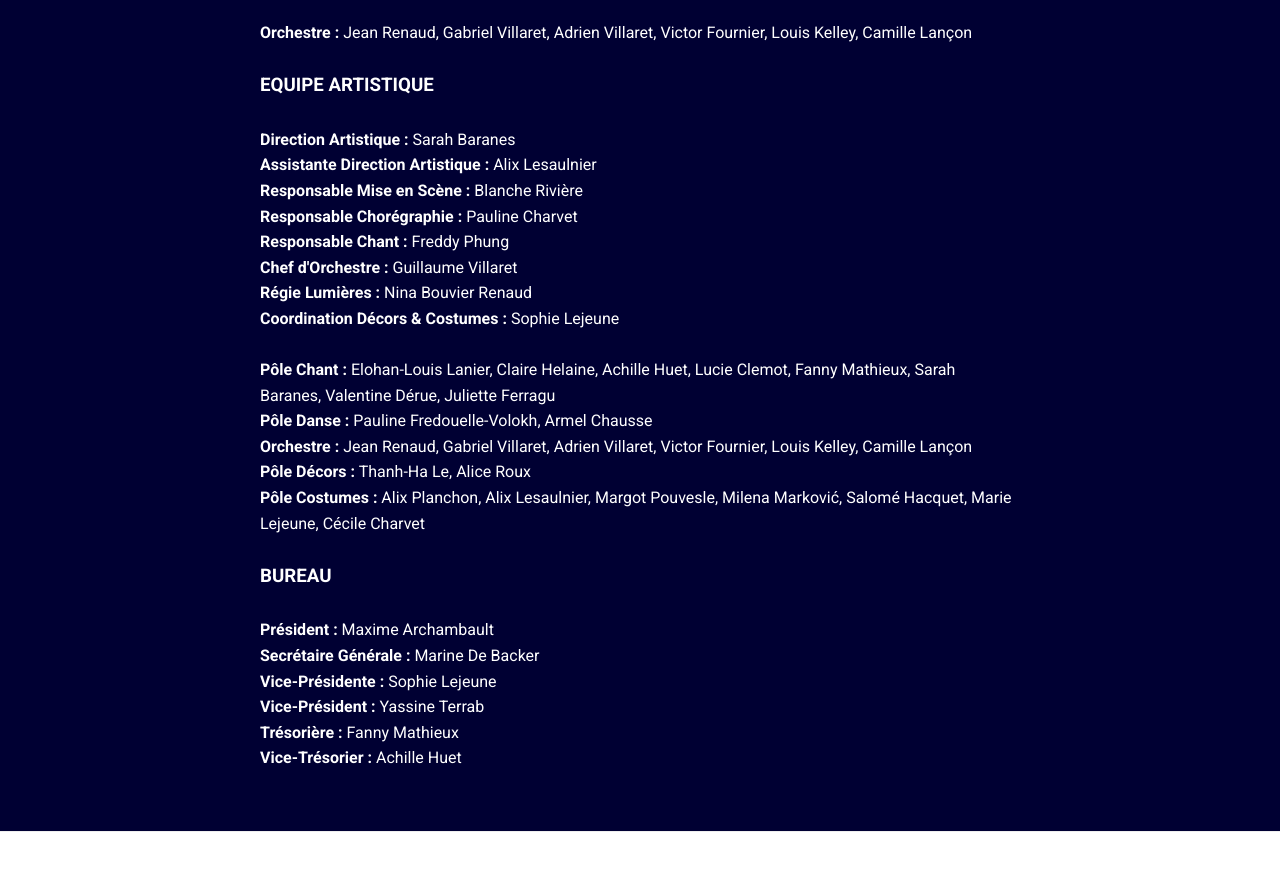
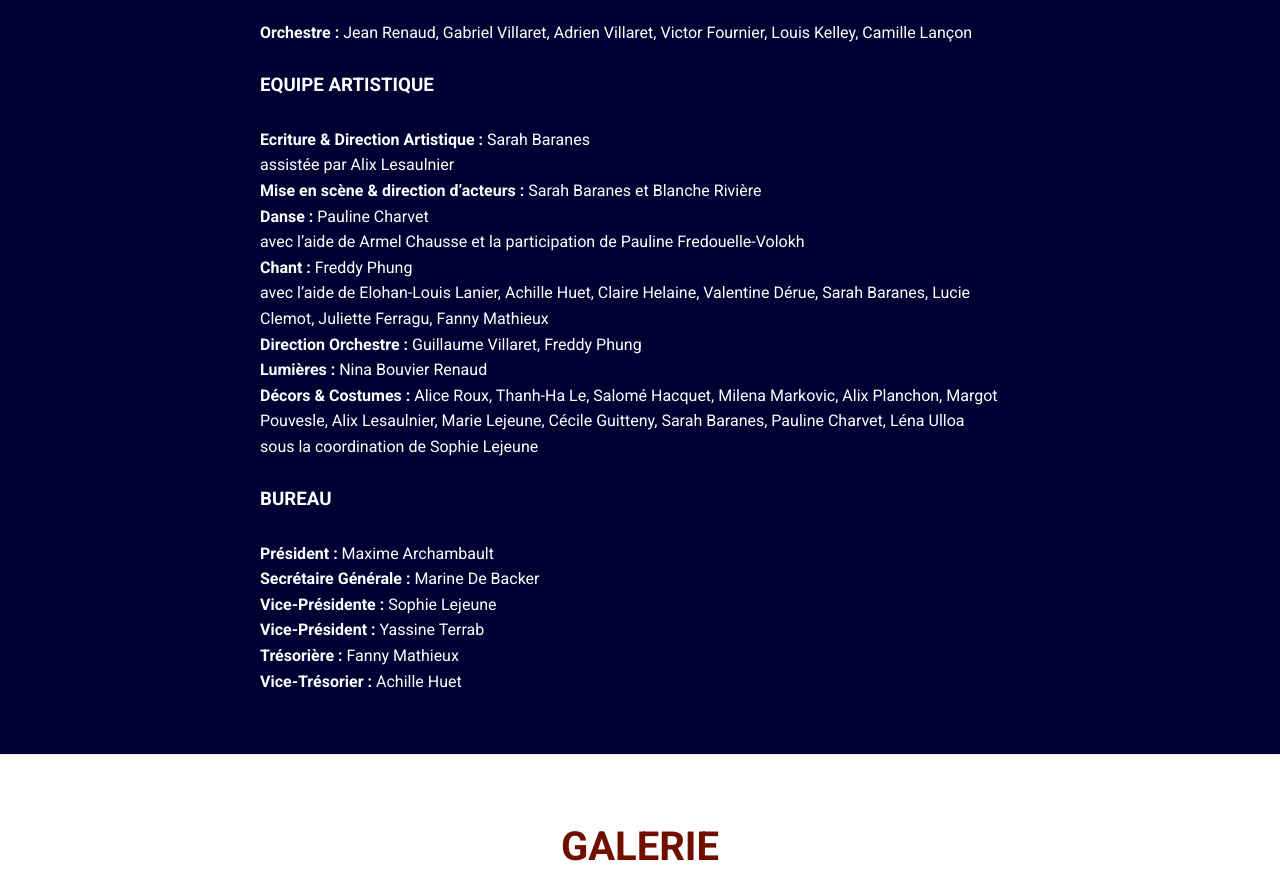
Before and after one commit to dtl-musical/website, an Astro site: page /la_page_blanche in a window 1280 px wide. Shown: the part 1640-2529 px from the top of the page. Built offline with nearby package versions, Linux system fonts and the light colour scheme; Astro itself is replaced by a stand-in of ours.

Commit message:
feat: update artistic team

```diff
--- a/src/pages/la_page_blanche.astro
+++ b/src/pages/la_page_blanche.astro
@@ -53,20 +53,19 @@ const galleryPhotos = [
     <br />
     <h3>EQUIPE ARTISTIQUE</h3><br />
     <p>
-      <strong>Direction Artistique :</strong> Sarah Baranes<br />
-      <strong>Assistante Direction Artistique :</strong> Alix Lesaulnier<br />
-      <strong>Responsable Mise en Scène :</strong> Blanche Rivière<br />
-      <strong>Responsable Chorégraphie :</strong> Pauline Charvet<br />
-      <strong>Responsable Chant :</strong> Freddy Phung<br />
-      <strong>Chef d'Orchestre :</strong> Guillaume Villaret<br />
-      <strong>Régie Lumières :</strong> Nina Bouvier Renaud<br />
-      <strong>Coordination Décors & Costumes :</strong> Sophie Lejeune<br />
-      <br />
-      <strong>Pôle Chant :</strong> Elohan-Louis Lanier, Claire Helaine, Achille Huet, Lucie Clemot, Fanny Mathieux, Sarah Baranes, Valentine Dérue, Juliette Ferragu<br />
-      <strong>Pôle Danse :</strong> Pauline Fredouelle-Volokh, Armel Chausse<br />
-      <strong>Orchestre :</strong> Jean Renaud, Gabriel Villaret, Adrien Villaret, Victor Fournier, Louis Kelley, Camille Lançon<br />
-      <strong>Pôle Décors :</strong> Thanh-Ha Le, Alice Roux<br />
-      <strong>Pôle Costumes :</strong> Alix Planchon, Alix Lesaulnier, Margot Pouvesle, Milena Marković, Salomé Hacquet, Marie Lejeune, Cécile Charvet<br />
+      <strong>Ecriture & Direction Artistique :</strong> Sarah Baranes<br/>
+      assistée par Alix Lesaulnier<br />
+      <strong>Mise en scène & direction d’acteurs :</strong> Sarah Baranes et Blanche Rivière<br />
+      <strong>Danse :</strong> Pauline Charvet<br />
+      avec l’aide de Armel Chausse et la participation de Pauline Fredouelle-Volokh<br />
+      <strong>Chant :</strong> Freddy Phung <br />
+      avec l’aide de Elohan-Louis Lanier, Achille Huet, Claire Helaine, Valentine Dérue, Sarah Baranes,
+      Lucie Clemot, Juliette Ferragu, Fanny Mathieux<br />
+      <strong>Direction Orchestre :</strong> Guillaume Villaret, Freddy Phung<br />
+      <strong>Lumières :</strong> Nina Bouvier Renaud<br />
+      <strong>Décors & Costumes :</strong> Alice Roux, Thanh-Ha Le, Salomé Hacquet, Milena Markovic,
+      Alix Planchon, Margot Pouvesle, Alix Lesaulnier, Marie Lejeune, Cécile Guitteny, Sarah Baranes, Pauline Charvet, Léna Ulloa <br />
+      sous la coordination de Sophie Lejeune<br />
     </p>
     <br />
     <h3>BUREAU</h3><br />
```
